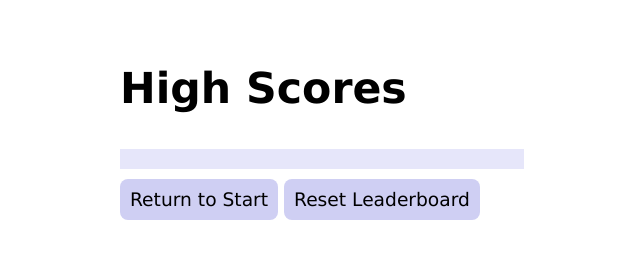
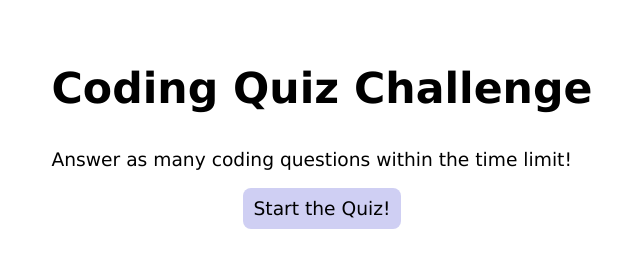
Before and after one commit to whatnameshouldiuse/angelo-code-quiz, a plain HTML site: page index.html in a window 1280 px wide. Shown: the whole page, without its empty margins (318-958 px from the left). Drawn offline with Linux system fonts and the light colour scheme.

Commit message:
Final changes

```diff
--- a/index.html
+++ b/index.html
@@ -11,7 +11,7 @@
 
     </header>
     <div class="container">
-        <section id="Landing" hidden>
+        <section id="Landing">
             <h1>Coding Quiz Challenge</h1>
             <p>Answer as many coding questions within the time limit!</p>
             <button id="begin-quiz">Start the Quiz!</button>
@@ -30,7 +30,7 @@
             <button id="result-list-submit">Submit Leaderboard</button>
             <button id="result-return-start">Return to Start</button>
         </section>
-        <section id="Leaderboard">
+        <section id="Leaderboard" hidden>
             <h1>High Scores</h1>
             <div id="high-score-list">
 
```
Also changed, not shown: assets/Capture.PNG (added), 1 other file.
